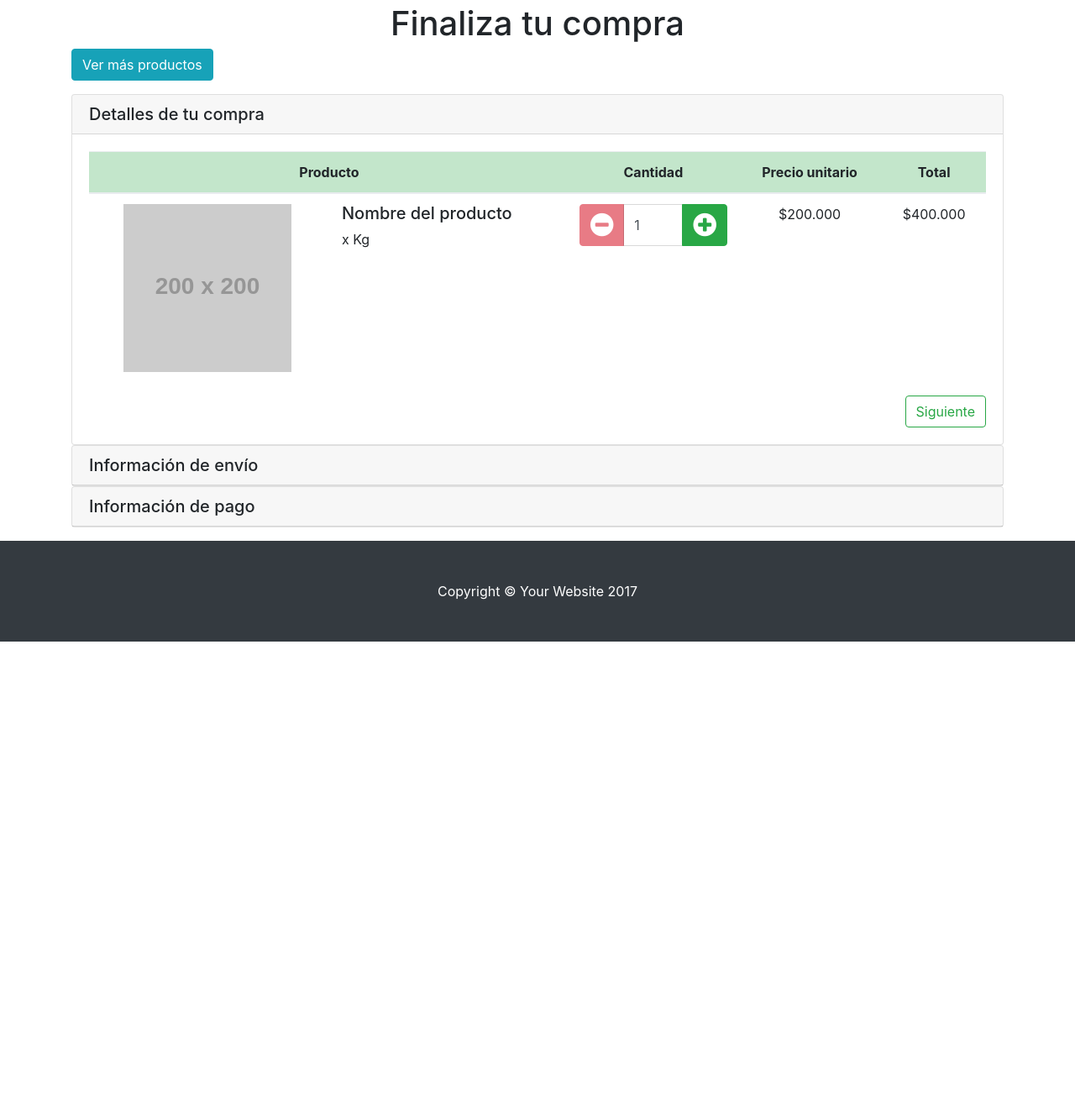
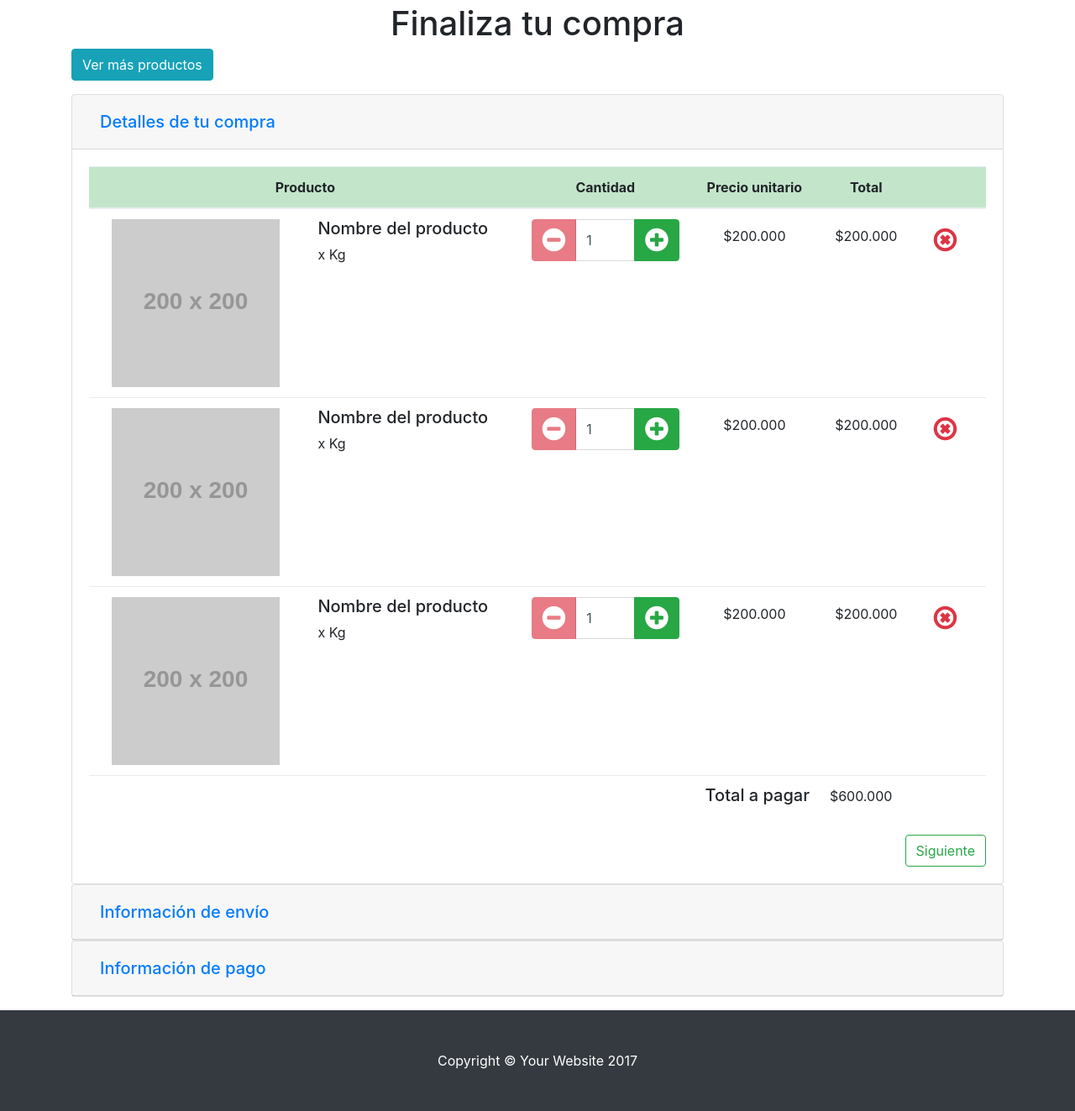
Before and after one commit to davidOrtiz09/GreenMarket-G2, a Django app: page /checkout in a window 1280 px wide. Shown: the part 66-1389 px from the top of the page at 84% size. Before the commit the page ends 830 px from the top, so only its background shows below. Run offline with Django 3.2, Linux system fonts and the light colour scheme; grey boxes labelled with a size stand in for pictures from a placeholder-image service; some libraries are stand-ins or nearby versions.

Commit message:
Avances en la funcionalidad Javascript del detalle del carrito de compras. 1h 15 min

```diff
--- /dev/null
+++ b/Administrador/templates/Administrador/_common2/sidebar.html
@@ -0,0 +1,5 @@
+<ul class="nav" id="side-menu">
+    <li>
+        <a href="#"><i class="fa fa-dashboard fa-fw"></i> Dashboard</a>
+    </li>
+</ul>
--- a/Cliente/templates/Cliente/checkout/_detalles-compra.html
+++ b/Cliente/templates/Cliente/checkout/_detalles-compra.html
@@ -1,23 +1,25 @@
 <div class="mb-3" id="detalles-compra">
-    <table class="table table-responsive">
-        <thead class="sthead-default">
+    <table class="table table-responsive" >
+        <thead>
             <tr class="table-success">
                 <th class="text-center">Producto</th>
                 <th class="text-center cantidad">Cantidad</th>
                 <th class="text-center">Precio unitario</th>
                 <th class="text-center">Total</th>
+                <th></th>
             </tr>
         </thead>
         <tbody>
-            <tr>
+            {% for x in '123' %}
+                <tr class="product-cart">
                     <td>
                         <div class="row">
-                        <div class="col-6">
+                            <div class="col-lg-6 col-sm-12">
                                 <div class="text-center">
                                     <img src="https://placehold.it/200x200" class="img-fluid mx-auto">
                                 </div>
                             </div>
-                        <div class="col-6">
+                            <div class="col-lg-6 col-sm-6">
                                 <h5>Nombre del producto</h5>
                                 <p>x Kg</p>
                             </div>
@@ -30,7 +32,7 @@
                                     <i class="fa fa-2x fa-minus-circle"></i>
                                 </button>
                             </span>
-                        <input name="quantity" class="form-control product-quantity" type="number" min="1" value="1" step="1" pattern="\d*">
+                            <input name="quantity" class="form-control product-quantity cart-details" type="number" min="1" value="1" step="1" pattern="\d*">
                             <span class="input-group-btn clickable">
                                 <button type="button" class="btn btn-success product-plus">
                                     <i class="fa fa-2x fa-plus-circle"></i>
@@ -39,12 +41,32 @@
                         </div>
                     </td>
                     <td class="text-center">
+                        <div class="mt-2">
+                            <input class="unit-price" type="hidden" value="200000" readonly disabled>
                             $200.000
+                        </div>
                     </td>
                     <td class="text-center">
-                    $400.000
+                        <div class="mt-2">
+                            $<span class="total-producto">200.000</span>
+                        </div>
+                    </td>
+                    <td>
+                        <button class="btn btn-link clickable"><i class="fa fa-2x fa-times-circle-o text-danger"></i></button>
                     </td>
                 </tr>
+            {% endfor %}
         </tbody>
+        <tfoot>
+            <tr>
+                <td colspan="3">
+                    <h5 class="text-right">Total a pagar</h5>
+                </td>
+                <td colspan="2">
+                    $<span id="total-a-pagar"></span>
+                </td>
+            </tr>
+        </tfoot>
+
     </table>
 </div>
--- a/Cliente/templates/Cliente/checkout/checkout.html
+++ b/Cliente/templates/Cliente/checkout/checkout.html
@@ -13,7 +13,9 @@
                     <div id="proceso-checkout" role="tablist">
                         <div class="card">
                             <div class="card-header" role="tab">
-                                <h5 class="mb-0">Detalles de tu compra</h5>
+                                <a data-toggle="collapse" href="#detalles-compra" class="btn btn-link">
+                                    <h5 class="mb-0">Detalles de tu compra</h5>
+                                </a>
                             </div>
 
                             <div id="detalles-compra" class="collapse show" role="tabpanel" data-parent="#proceso-checkout">
@@ -29,7 +31,9 @@
                         </div>
                         <div class="card">
                             <div class="card-header" role="tab">
-                                <h5 class="mb-0">Información de envío</h5>
+                                <a data-toggle="collapse" href="#informacion-envio" class="btn btn-link">
+                                    <h5 class="mb-0">Información de envío</h5>
+                                </a>
                             </div>
                             <div id="informacion-envio" class="collapse" role="tabpanel" data-parent="#proceso-checkout">
                                 <div class="card-body">
@@ -48,7 +52,9 @@
                         </div>
                         <div class="card">
                             <div class="card-header" role="tab">
-                                <h5 class="mb-0">Información de pago</h5>
+                                <a data-toggle="collapse" href="#informacion-pago" class="btn btn-link">
+                                    <h5 class="mb-0">Información de pago</h5>
+                                </a>
                             </div>
                             <div id="informacion-pago" class="collapse" role="tabpanel" data-parent="#proceso-checkout">
                                 <div class="card-body">
--- a/MarketPlace/static/MarketPlace/scripts.js
+++ b/MarketPlace/static/MarketPlace/scripts.js
@@ -1,6 +1,24 @@
 $(document).ready(function(){
     setAddToCartListeners();
+    addCartDetailsListeners();
 });
+
+function addCartDetailsListeners(){
+    actualizarTotalPagar();
+    $('input.product-quantity.cart-details').change(function(){
+        var quantity = $(this).val();
+        if(quantity < 1){
+            $(this).val(1);
+        }
+        else{
+            var row = $(this).parent().parent().parent();
+            var unitPrice = row.find('input.unit-price').val();
+            var totalPrice = row.find('span.total-producto');
+            totalPrice.html(toCop(quantity*unitPrice));
+            actualizarTotalPagar();
+        }
+    });
+}
 
 // Listeners para la funcionalidad de añadir un producto al carrito de compras
 function setAddToCartListeners() {
@@ -8,7 +26,13 @@ function setAddToCartListeners() {
     $('.product-minus').click(function () {
         var input = $(this).parent().parent().find('input.product-quantity');
         var value = parseInt(input.val());
-        if (value > 0) {
+        var minValue = 0;
+
+        if(input.hasClass('cart-details')){
+            minValue=1;
+        }
+
+        if (value > minValue) {
             input.val(value - 1);
             input.change();
         }
@@ -27,7 +51,14 @@ function setAddToCartListeners() {
         var value = $(this).val();
         var minus = $(this).parent().find('.product-minus');
         var addToCart = $(this).parent().parent().find('.add-to-cart');
-        if(value > 0){
+
+        var minValue = 0;
+
+        if($(this).hasClass('cart-details')){
+            minValue = 1;
+        }
+
+        if(value > minValue){
             // Si la cantidad es mayor a 0 se habilita el botón de disminuir y el botón de de añadir al carrito
             addToCart.attr('disabled', false);
             minus.attr('disabled', false);
@@ -39,3 +70,21 @@ function setAddToCartListeners() {
         }
     });
 }
+
+function toCop(number){
+    return number.toLocaleString('es-co', {minimumFractionDigits: 0 });
+}
+
+function actualizarTotalPagar(){
+    var detallesCompra = $('div#detalles-compra');
+    var spanTotalPagar = detallesCompra.find('span#total-a-pagar');
+    var productRows = detallesCompra.find('tr.product-cart');
+    var totalPagar = 0;
+    for(var i=0;i < productRows.length;i++){
+        var row = $(productRows[i]);
+        var unitPrice = row.find('input.unit-price').val();
+        var quantity = row.find('input.product-quantity.cart-details').val();
+        totalPagar += (unitPrice*quantity)
+    }
+    spanTotalPagar.html(toCop(totalPagar));
+}
```
Also changed, not shown: Administrador/templates/Administrador/_common2/base.html (added, +61 -0 lines), Administrador/templates/Administrador/_common2/navigation.html (added, +36 -0 lines). Lines whose indentation alone changed are shown as unchanged.
